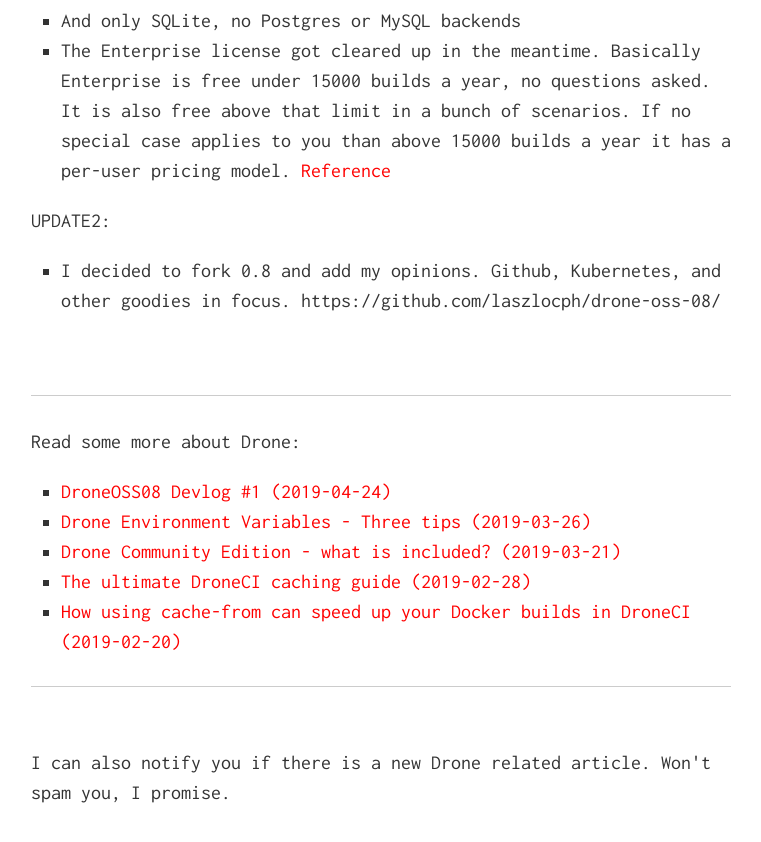
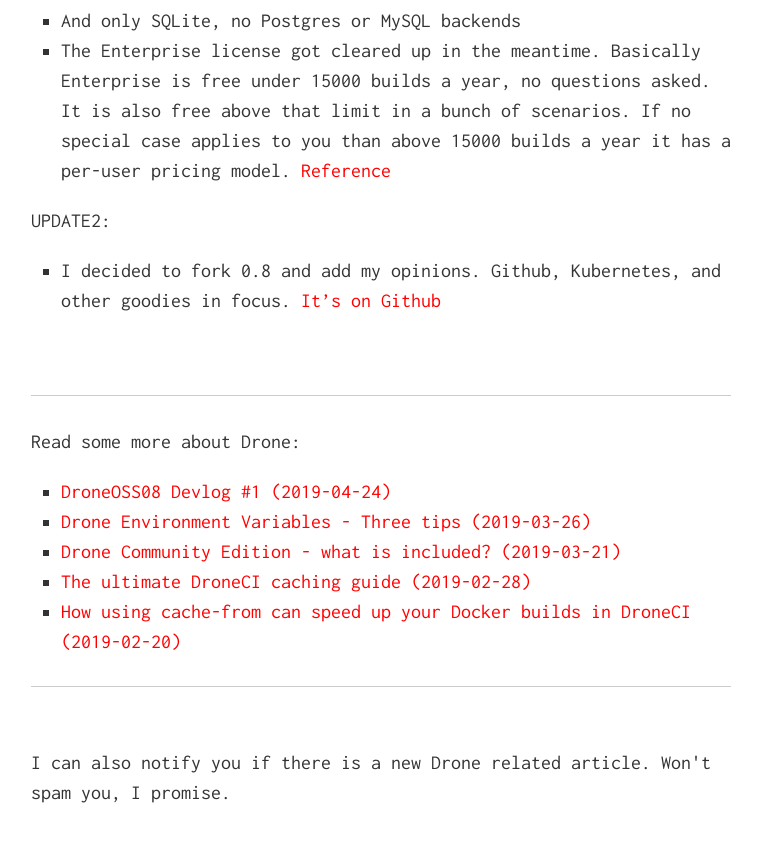
Before and after one commit to laszlocph/website, a Jekyll site: the page built from _posts/2019-03-21-Drone-Community-Edition-what-is-included.md, in a window 1280 px wide and 900 px high, scrolled down 3488 px. Shown: the top 842 px of the window, without its empty margins (259-1020 px from the left). Built offline with Jekyll 4.4.1, drawn with Linux system fonts in a browser that asks for light colours; nearby versions of some CDN libraries.

Commit message:
I forked Drone 0.8

```diff
--- a/_posts/2019-03-21-Drone-Community-Edition-what-is-included.md
+++ b/_posts/2019-03-21-Drone-Community-Edition-what-is-included.md
@@ -86,4 +86,4 @@
 - The Enterprise license got cleared up in the meantime. Basically Enterprise is free under 15000 builds a year, no questions asked. It is also free above that limit in a bunch of scenarios. If no special case applies to you than above 15000 builds a year it has a per-user pricing model. [Reference](https://discourse.drone.io/t/licensing-and-subscription-faq/3839)
 
 UPDATE2:
-- I decided to fork 0.8 and add my opinions. Github, Kubernetes, and other goodies in focus. https://github.com/laszlocph/drone-oss-08/
+- I decided to fork 0.8 and add my opinions. Github, Kubernetes, and other goodies in focus. [It's on Github](https://github.com/laszlocph/drone-oss-08/)
```
